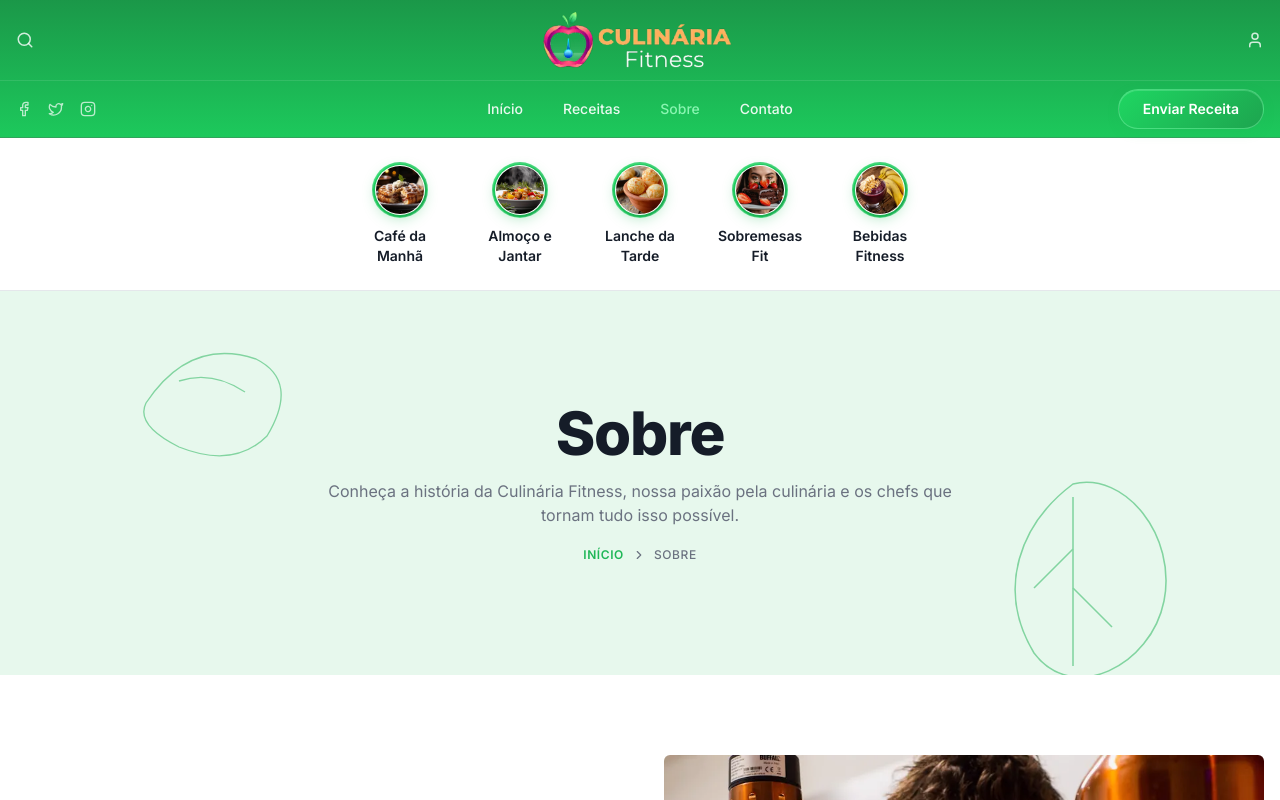
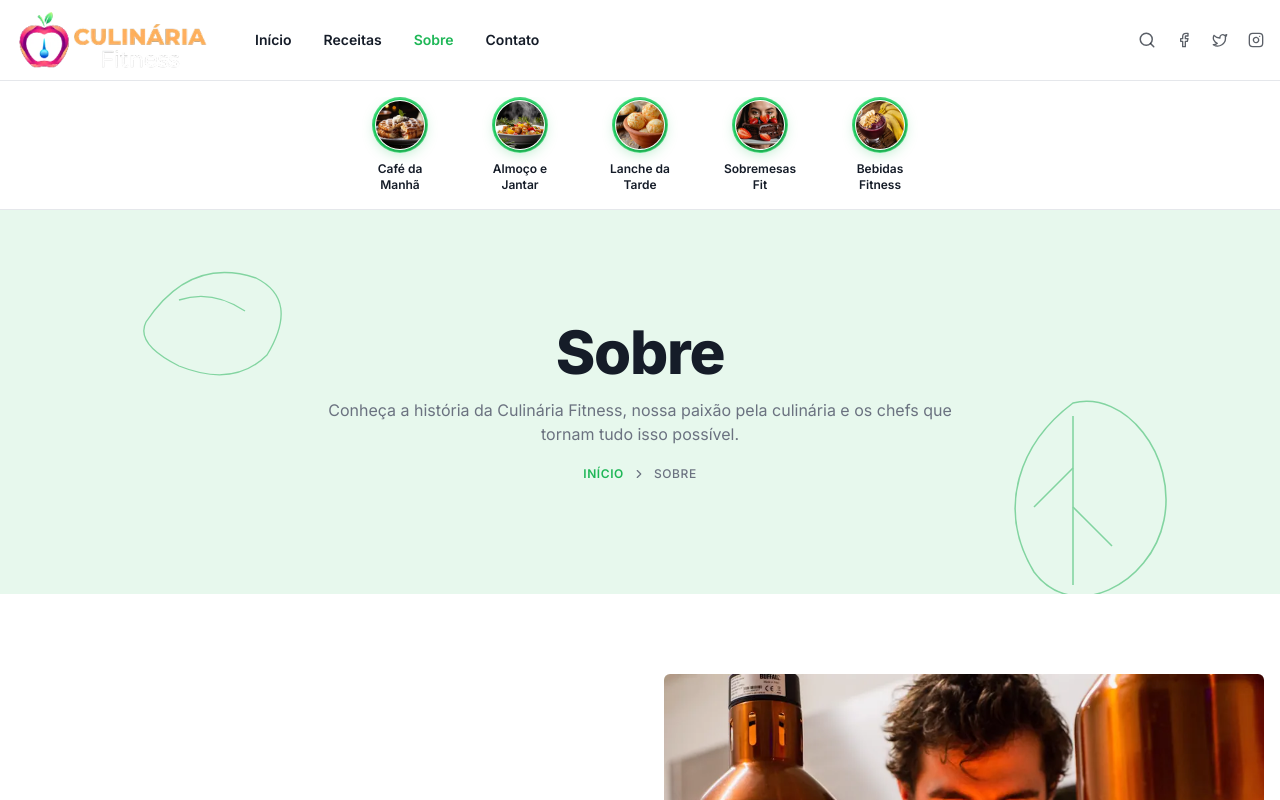
Before and after one commit to danielolimpio/recipe-river-render, a React (Vite) app: page /sobre in a window 1280 px wide. Shown: the top 800 px of the page. Built offline with nearby package versions, Linux system fonts and the light colour scheme.

Commit message:
Changes
Co-authored-by: danielolimpio <177458661+danielolimpio@users.noreply.github.com>

```diff
--- a/src/components/CategoryCircles.tsx
+++ b/src/components/CategoryCircles.tsx
@@ -14,10 +14,10 @@ export const CategoryCircles = () => {
       aria-label="Categorias rápidas"
       className="bg-white border-b border-border"
     >
-      <div className="container-tasty py-6">
-        <ul className="flex flex-wrap items-start justify-center gap-6 md:gap-10">
+      <div className="container-tasty py-4">
+        <ul className="flex flex-nowrap items-start justify-center gap-3 sm:gap-6 md:gap-10 overflow-x-auto">
           {items.map((cat) => (
-            <li key={cat.name}>
+            <li key={cat.name} className="flex-shrink-0">
               <Link
                 to={`/receitas?categoria=${encodeURIComponent(cat.name)}`}
                 className="group flex flex-col items-center gap-2 w-16 md:w-20"
@@ -33,7 +33,7 @@ export const CategoryCircles = () => {
                     />
                   </span>
                 </span>
-                <span className="text-xs md:text-sm font-semibold text-tasty-dark text-center leading-tight group-hover:text-tasty-orange transition-colors">
+                <span className="text-[10px] md:text-xs font-semibold text-tasty-dark text-center leading-tight group-hover:text-tasty-orange transition-colors">
                   {cat.name}
                 </span>
               </Link>
@@ -42,5 +42,6 @@ export const CategoryCircles = () => {
         </ul>
       </div>
     </nav>
+
   );
 };
--- a/src/components/SiteHeader.tsx
+++ b/src/components/SiteHeader.tsx
@@ -1,7 +1,6 @@
 import { useState } from 'react';
 import { Link, NavLink } from 'react-router-dom';
-import { Search, User, Facebook, Twitter, Instagram, Menu, X } from 'lucide-react';
-import { Button } from '@/components/ui/button';
+import { Search, Facebook, Twitter, Instagram, Menu, X } from 'lucide-react';
 import { Input } from '@/components/ui/input';
 
 const logo = '/images/site/logo-culinaria-fitness.webp';
@@ -18,83 +17,41 @@ export const SiteHeader = () => {
   const [mobileOpen, setMobileOpen] = useState(false);
 
   return (
-    <header className="bg-header-gradient text-white border-b border-white/10 sticky top-0 z-50">
-      {/* Top bar */}
+    <header className="bg-white text-tasty-dark border-b border-border sticky top-0 z-50">
+      {/* Mobile top bar - green */}
+      <div className="md:hidden bg-header-gradient text-white">
         <div className="container-tasty">
           <div className="flex items-center justify-between h-20">
             <button
               onClick={() => setSearchOpen(!searchOpen)}
-            className="text-white/80 hover:text-white transition-colors"
+              className="text-white/90 hover:text-white transition-colors"
               aria-label="Buscar"
             >
-            <Search className="h-[18px] w-[18px]" />
+              <Search className="h-[20px] w-[20px]" />
             </button>
 
             <Link to="/" aria-label="Culinária Fitness — Início" className="flex items-center">
-            <img src={logo} alt="Culinária Fitness" className="h-12 md:h-14 w-auto" />
+              <img src={logo} alt="Culinária Fitness" className="h-12 w-auto" />
             </Link>
-
-          <button className="text-white/80 hover:text-white transition-colors" aria-label="Conta">
-            <User className="h-[18px] w-[18px]" />
-          </button>
-        </div>
-
-        {searchOpen && (
-          <div className="pb-4">
-            <label htmlFor="site-search" className="sr-only">Buscar receitas</label>
-            <Input id="site-search" placeholder="Buscar receitas..." aria-label="Buscar receitas" className="rounded-full bg-white text-foreground" autoFocus />
-          </div>
-        )}
-      </div>
-
-      {/* Nav bar */}
-      <div className="border-t border-white/10">
-        <div className="container-tasty">
-          <div className="flex items-center justify-between h-14 relative">
-            <div className="hidden md:flex items-center gap-4 text-white/70">
-              <a href="#" aria-label="Facebook" className="hover:text-white transition-colors">
-                <Facebook className="h-4 w-4" />
-              </a>
-              <a href="#" aria-label="Twitter" className="hover:text-white transition-colors">
-                <Twitter className="h-4 w-4" />
-              </a>
-              <a href="#" aria-label="Instagram" className="hover:text-white transition-colors">
-                <Instagram className="h-4 w-4" />
-              </a>
-            </div>
-
-            <nav className="hidden md:flex items-center gap-10 absolute left-1/2 -translate-x-1/2">
-              {navItems.map((item) => (
-                <NavLink
-                  key={item.to}
-                  to={item.to}
-                  end={item.to === '/'}
-                  className={({ isActive }) =>
-                    `text-sm font-medium transition-colors ${
-                      isActive ? 'text-header-accent' : 'text-white/90 hover:text-white'
-                    }`
-                  }
-                >
-                  {item.label}
-                </NavLink>
-              ))}
-            </nav>
-
-            <Button asChild className="hidden md:inline-flex rounded-full bg-gradient-premium text-white px-6 h-10 font-semibold">
-              <Link to="/contato">Enviar Receita</Link>
-            </Button>
 
             <button
               onClick={() => setMobileOpen(!mobileOpen)}
-              className="md:hidden text-white"
+              className="text-white/90 hover:text-white transition-colors"
               aria-label="Menu"
             >
               {mobileOpen ? <X className="h-6 w-6" /> : <Menu className="h-6 w-6" />}
             </button>
           </div>
 
+          {searchOpen && (
+            <div className="pb-4">
+              <label htmlFor="site-search-m" className="sr-only">Buscar receitas</label>
+              <Input id="site-search-m" placeholder="Buscar receitas..." aria-label="Buscar receitas" className="rounded-full bg-white text-foreground" autoFocus />
+            </div>
+          )}
+
           {mobileOpen && (
-            <nav className="md:hidden pb-4 flex flex-col gap-3">
+            <nav className="pb-4 flex flex-col gap-3">
               {navItems.map((item) => (
                 <NavLink
                   key={item.to}
@@ -108,10 +65,68 @@ export const SiteHeader = () => {
                   {item.label}
                 </NavLink>
               ))}
-              <Button asChild className="rounded-full bg-gradient-premium text-white mt-2 w-fit">
-                <Link to="/contato">Enviar Receita</Link>
-              </Button>
+              <div className="flex items-center gap-4 pt-2 text-white/80">
+                <a href="#" aria-label="Facebook" className="hover:text-white"><Facebook className="h-4 w-4" /></a>
+                <a href="#" aria-label="Twitter" className="hover:text-white"><Twitter className="h-4 w-4" /></a>
+                <a href="#" aria-label="Instagram" className="hover:text-white"><Instagram className="h-4 w-4" /></a>
+              </div>
             </nav>
+          )}
+        </div>
+      </div>
+
+      {/* Desktop bar - white */}
+      <div className="hidden md:block bg-white">
+        <div className="container-tasty">
+          <div className="flex items-center justify-between h-20 gap-8">
+            <div className="flex items-center gap-10">
+              <Link to="/" aria-label="Culinária Fitness — Início" className="flex items-center">
+                <img src={logo} alt="Culinária Fitness" className="h-14 w-auto" />
+              </Link>
+
+              <nav className="flex items-center gap-8">
+                {navItems.map((item) => (
+                  <NavLink
+                    key={item.to}
+                    to={item.to}
+                    end={item.to === '/'}
+                    className={({ isActive }) =>
+                      `text-sm font-semibold transition-colors ${
+                        isActive ? 'text-tasty-orange' : 'text-tasty-dark hover:text-tasty-orange'
+                      }`
+                    }
+                  >
+                    {item.label}
+                  </NavLink>
+                ))}
+              </nav>
+            </div>
+
+            <div className="flex items-center gap-5 text-tasty-dark/70">
+              <button
+                onClick={() => setSearchOpen(!searchOpen)}
+                className="hover:text-tasty-orange transition-colors"
+                aria-label="Buscar"
+              >
+                <Search className="h-[18px] w-[18px]" />
+              </button>
+              <a href="#" aria-label="Facebook" className="hover:text-tasty-orange transition-colors">
+                <Facebook className="h-4 w-4" />
+              </a>
+              <a href="#" aria-label="Twitter" className="hover:text-tasty-orange transition-colors">
+                <Twitter className="h-4 w-4" />
+              </a>
+              <a href="#" aria-label="Instagram" className="hover:text-tasty-orange transition-colors">
+                <Instagram className="h-4 w-4" />
+              </a>
+            </div>
+          </div>
+
+          {searchOpen && (
+            <div className="pb-4">
+              <label htmlFor="site-search-d" className="sr-only">Buscar receitas</label>
+              <Input id="site-search-d" placeholder="Buscar receitas..." aria-label="Buscar receitas" className="rounded-full bg-white text-foreground" autoFocus />
+            </div>
           )}
         </div>
       </div>
```
Lines whose indentation alone changed are shown as unchanged.
